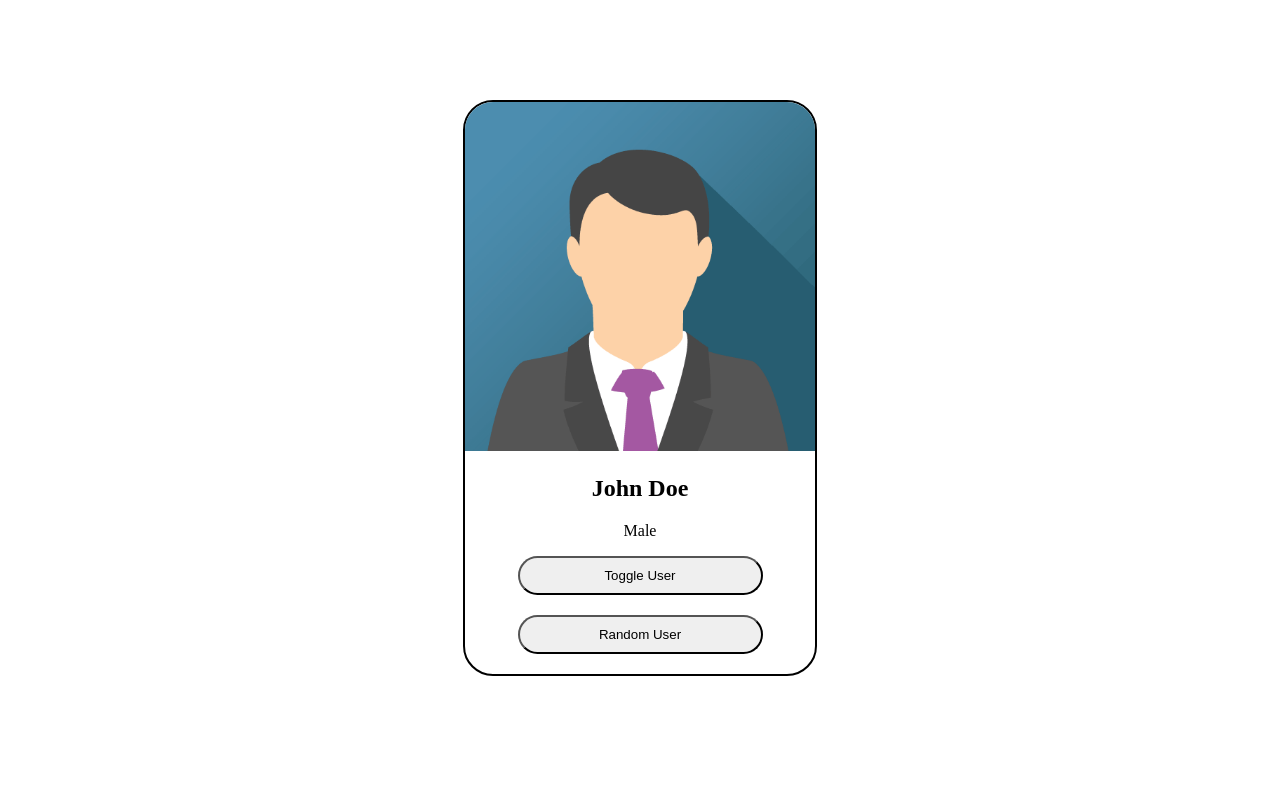
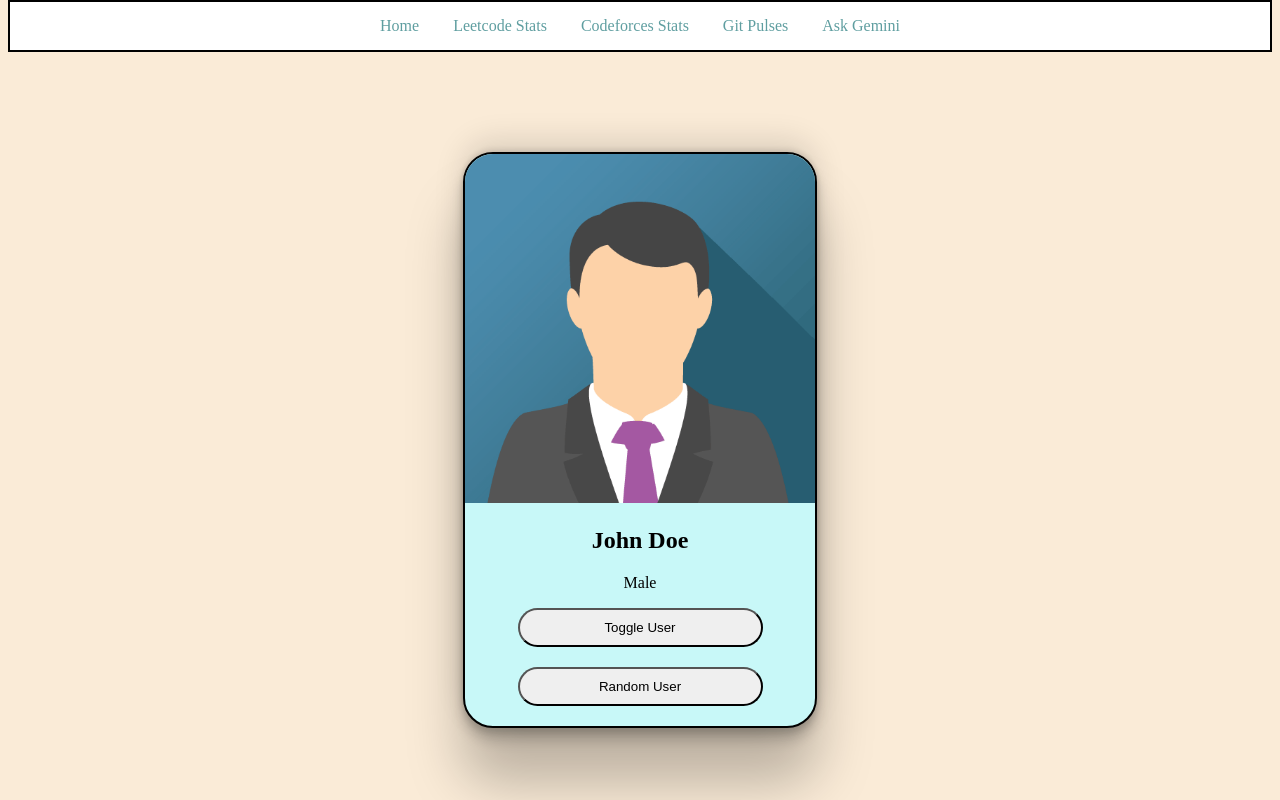
Before and after one commit to Gaddam-Punnam-Chandra/web_bootcamp, a website: page frontend/index.html in a window 1280 px wide. Drawn offline with Linux system fonts and the light colour scheme.

Commit message:
added navbar

```diff
--- a/frontend/index.html
+++ b/frontend/index.html
@@ -9,6 +9,13 @@
 </head>
 <body>
     <!-- <h1>Hello World</h1> -->
+     <div class="navbar">
+        <a href="">Home</a>
+        <a href="">Leetcode Stats</a>
+        <a href="">Codeforces Stats</a>
+        <a href="">Git Pulses</a>
+        <a href="">Ask Gemini</a>
+     </div>
      <div class="card">
         <img src="john.png" alt="User Image" id="user-image">
         <h2 id="user-name">John Doe</h2>
--- a/frontend/styles.css
+++ b/frontend/styles.css
@@ -7,11 +7,13 @@ h1{
     border-color:black ;
     width: 350px;
     border-radius: 30px;
+    box-shadow: rgba(0, 0, 0, 0.25) 0px 54px 55px, rgba(0, 0, 0, 0.12) 0px -12px 30px, rgba(0, 0, 0, 0.12) 0px 4px 6px, rgba(0, 0, 0, 0.17) 0px 12px 13px, rgba(0, 0, 0, 0.09) 0px -3px 5px;
     overflow: hidden;
     text-align: center;
     margin-top: 100px;
     margin-left: auto;
     margin-right: auto;
+    background-color: rgb(200, 248, 248);
 }
 .card img{
     width: 100%;
@@ -26,3 +28,23 @@ h1{
     background-color: burlywood;
     cursor: pointer;
 }
+.navbar{
+    border: 2px solid black;
+    text-align: center;
+    padding: 15px;
+    background-color: white;
+}
+.navbar a{
+    text-decoration: none;
+    color: cadetblue;
+    padding: 15px;
+}
+.navbar a:hover{
+    color: black;
+    text-decoration: underline;
+}
+
+body{
+    background-color: antiquewhite;
+    margin-top: 0px;
+}
```
